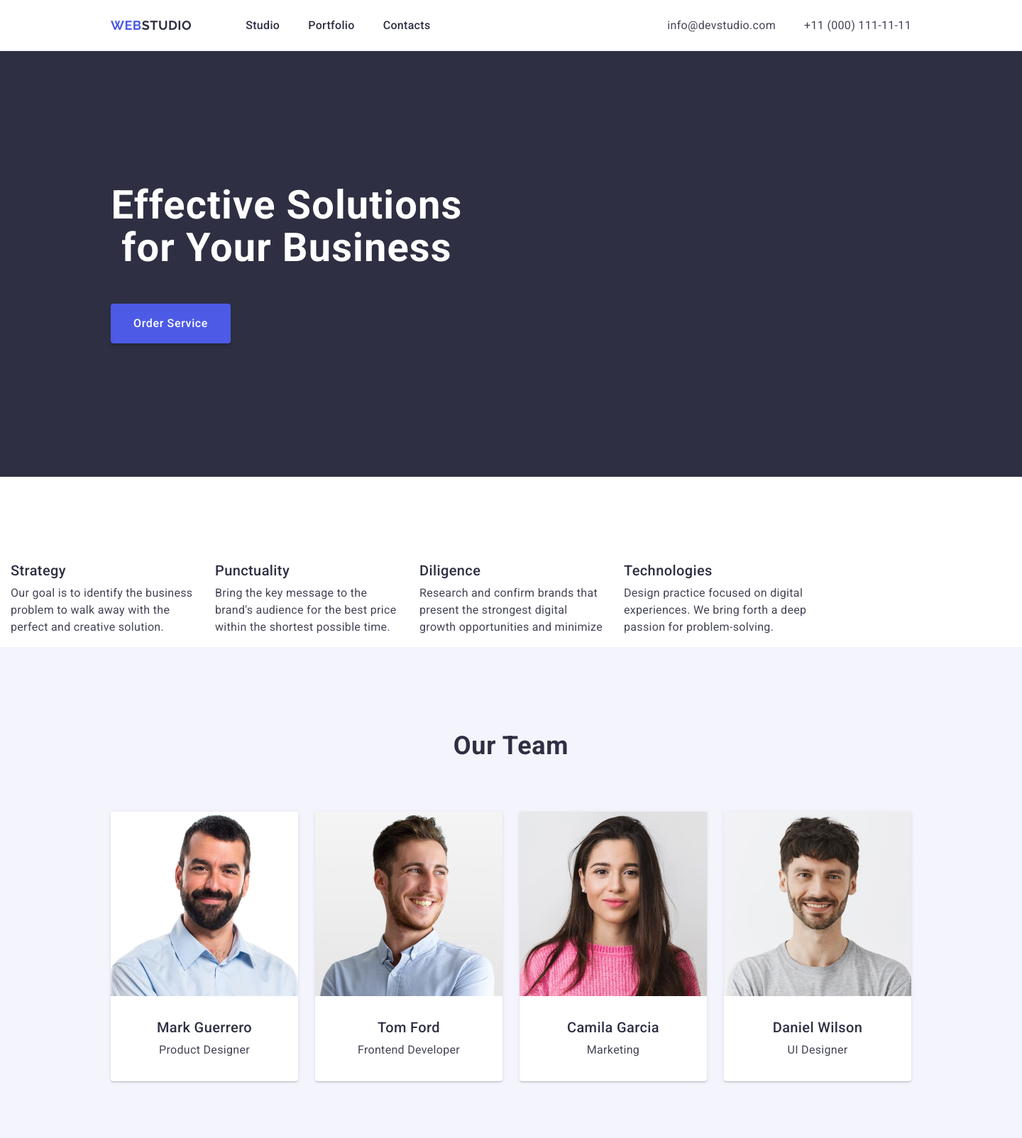
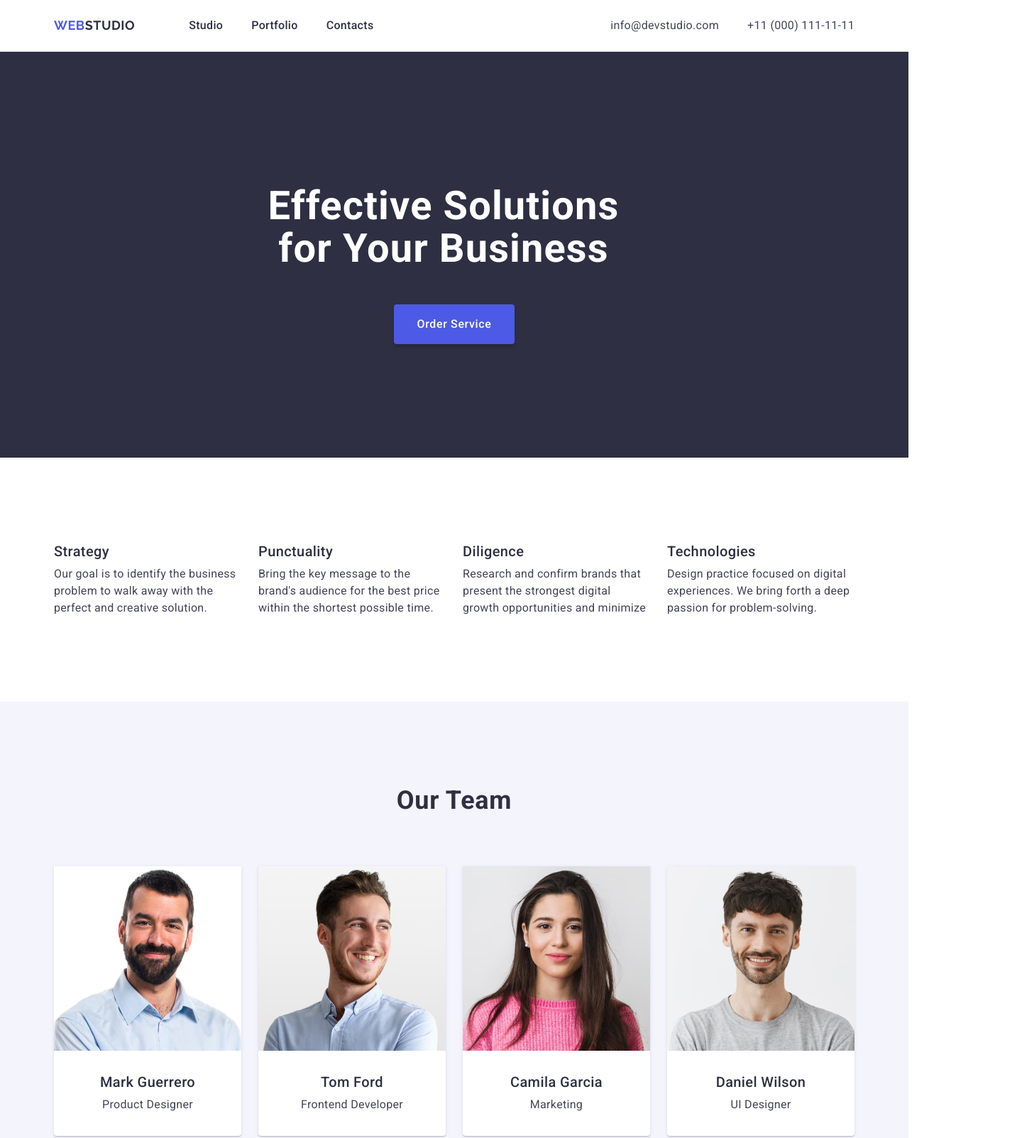
Before and after one commit to ValeraVB/goit-markup-hw-03, a plain HTML site: page index.html in a window 1280 px wide. Shown: the top 1604 px of the page at 71% size, 1440 px wide, since content can reach past the window. Drawn offline with nearby package versions, Linux system fonts and the light colour scheme.

Commit message:
version 5

```diff
--- a/css/styles.css
+++ b/css/styles.css
@@ -6,8 +6,6 @@ body {
   font-family: "Roboto", sans-serif;
   color: #434455;
   background: #fff;
-  display: flex;
-  flex-direction: column;
 }
 
 main {
@@ -32,9 +30,8 @@ a {
 ul,
 ol {
   list-style: none;
-  margin-bottom: 0;
-  margin-top: 0;
-  padding-left: 0;
+  margin: 0;
+  padding: 0;
 }
 
 address {
@@ -69,14 +66,12 @@ img {
 
 .page-header {
   border-bottom: 1px solid #e7e9fc;
-  width: 1440px;
-  height: 72px;
   background: #fff;
   flex-shrink: 0;
   justify-content: center;
 }
 
-.page-header .container {
+.header-container {
   display: flex;
   align-items: center;
 }
@@ -135,10 +130,6 @@ img {
   gap: 40px;
 }
 
-.address-item {
-  display: flex;
-}
-
 .address-link {
   color: #434455;
   font-size: 16px;
@@ -157,16 +148,16 @@ img {
 /** ==============HERO================ */
 
 .hero-image {
-  width: 1440px;
-  height: 600px;
   flex-shrink: 0;
   background: #2e2f42;
   text-align: center;
-  padding: 188px 0;
+  padding-bottom: 120px;
+  justify-content: center;
 }
 
-.hero-image .container {
+.hero-container {
   align-items: center;
+  padding: 188px 316px 40px 316px;
 }
 
 .hero-image-title {
@@ -175,8 +166,9 @@ img {
   font-weight: 700;
   line-height: 1.07;
   letter-spacing: 0.02em;
-  padding-bottom: 48px;
+  margin-bottom: 48px;
   max-width: 496px;
+  justify-content: center;
 }
 
 .hero-image-btn {
@@ -191,7 +183,6 @@ img {
   line-height: 24px;
   letter-spacing: 0.64px;
   cursor: pointer;
-  display: block;
   min-width: 169px;
 }
 
@@ -206,11 +197,13 @@ img {
 /** ==============BENEFITS================ */
 
 .benefits {
-  width: 1128px;
-  height: 104px;
   padding-top: 120px;
   padding-bottom: 120px;
   text-align: center;
+}
+
+.benefits-container {
+  align-items: center;
 }
 
 .benefits-list {
@@ -251,12 +244,14 @@ img {
 /** ==============OUR TEAM================ */
 
 .our-team {
-  width: 1440px;
-  height: 732px;
   background: #f4f4fd;
   text-align: center;
   padding-top: 120px;
   padding-bottom: 120px;
+}
+
+.team-container {
+  align-items: center;
 }
 
 .our-team-title {
@@ -321,7 +316,7 @@ img {
   padding-bottom: 120px;
 }
 
-.our-portfolio .container {
+.portfolio-container {
   align-items: center;
 }
 
@@ -355,7 +350,6 @@ img {
 
 .card-content {
   padding: 32px 16px;
-  border: 1px solid #e7e9fc;
   border-top: none;
 }
 
@@ -383,17 +377,13 @@ img {
 /** ==============FOOTER================ */
 
 .footer {
-  width: 1440px;
-  height: 312px;
   background: #2e2f42;
   padding-top: 100px;
   padding-bottom: 100px;
 }
 
-.footer .container {
-  width: 264px;
-  height: 112px;
-  margin-left: 156px;
+.footer-container {
+  padding-right: 864px;
 }
 
 .logo-webstudio-footer {
--- a/index.html
+++ b/index.html
@@ -24,7 +24,7 @@
   <body>
     <header class="page-header">
       <!-- Top line -->
-      <div class="container">
+      <div class="container header-container">
         <nav class="page-nav">
           <a class="logo-webstudio" href="./index.html"
             >Web<span class="studio-color">Studio</span></a
@@ -62,7 +62,7 @@
       <!-- Section 1 -->
 
       <section class="hero-image">
-        <div class="container">
+        <div class="container hero-container">
           <h1 class="hero-image-title">
             Effective Solutions for Your Business
           </h1>
@@ -73,7 +73,7 @@
       <!-- Section 2 -->
 
       <section class="benefits">
-        <div class="container">
+        <div class="container benefits-container">
           <h2 class="visually-hidden">Features</h2>
           <ul class="benefits-list">
             <li class="benefits-list-item">
@@ -114,7 +114,7 @@
       <!-- Section 3 -->
 
       <section class="our-team">
-        <div class="container">
+        <div class="container team-container">
           <h2 class="our-team-title">Our Team</h2>
           <ul class="our-team-list">
             <li class="team-card-item">
@@ -172,7 +172,7 @@
       <!-- Section 4 -->
 
       <section class="our-portfolio">
-        <div class="container">
+        <div class="container portfolio-container">
           <h2 class="our-portfolio-title">Our Portfolio</h2>
           <ul class="our-portfolio-list">
             <li class="project-cart-item">
@@ -200,7 +200,6 @@
                 <p class="our-portfolio-text">Marketing</p>
               </div>
             </li>
-
             <li class="project-cart-item">
               <img
                 src="./images/img-6.jpg"
@@ -258,7 +257,7 @@
     </main>
 
     <footer class="footer">
-      <div class="container">
+      <div class="container footer-container">
         <a class="logo-webstudio-footer" href="./index.html"
           >Web<span class="studio-color-footer">Studio</span></a
         >
```
